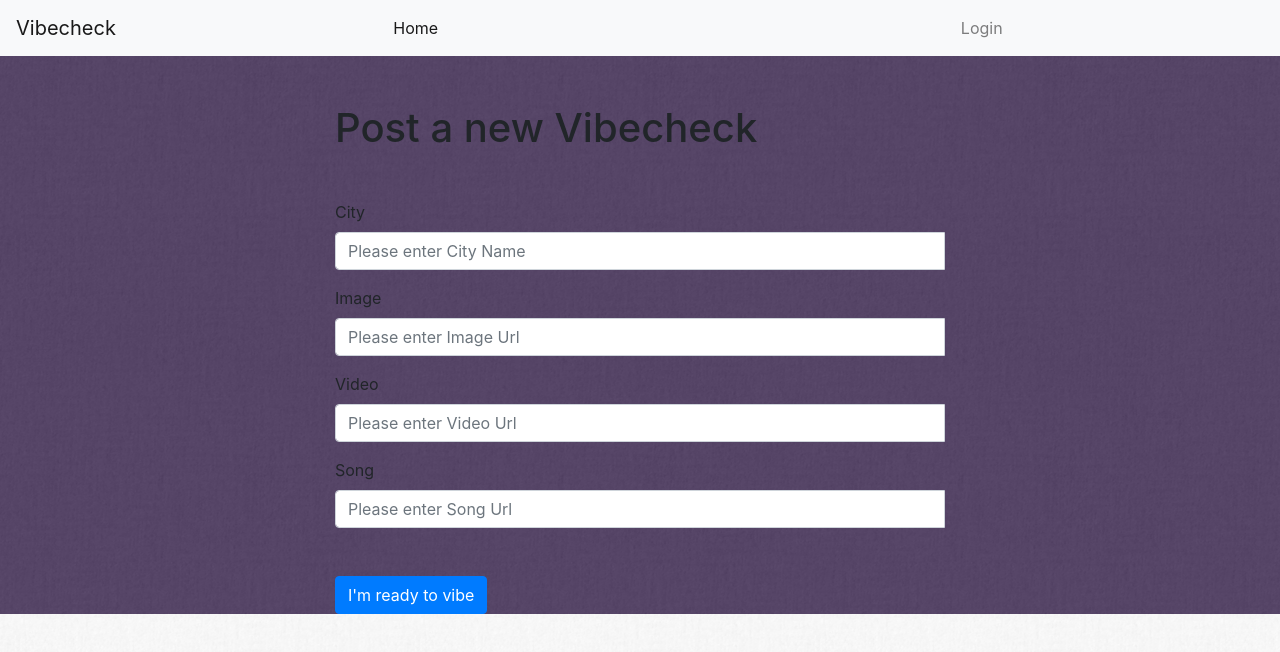
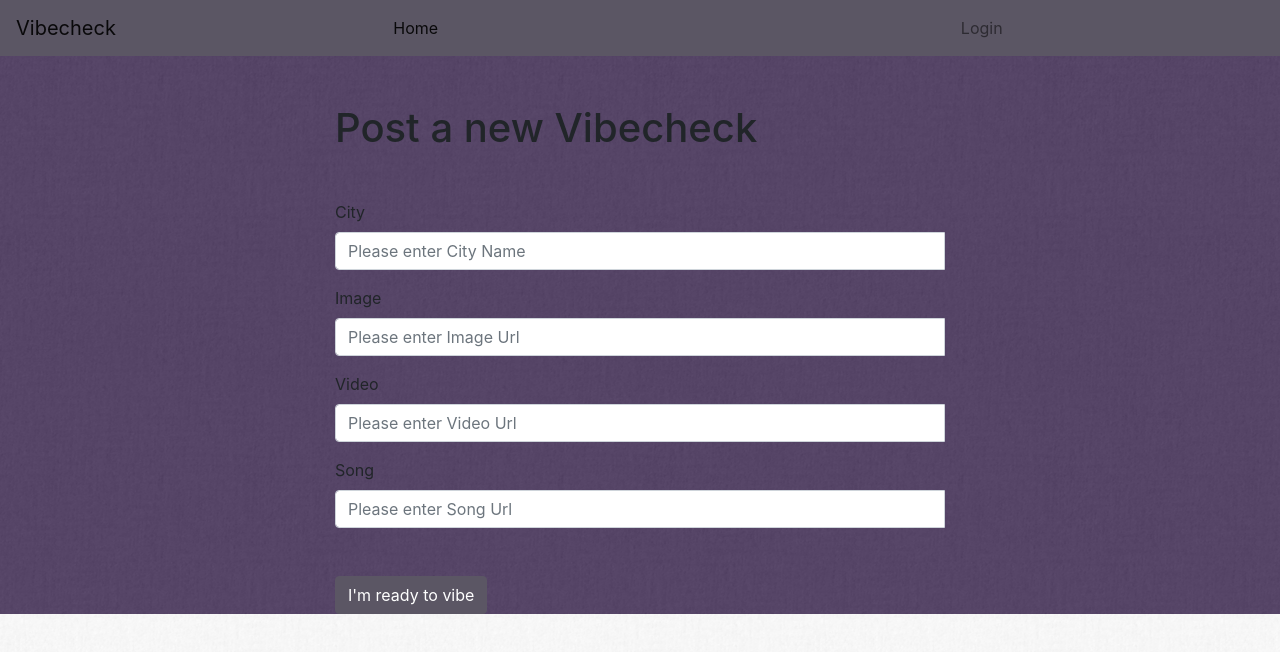
Before and after one commit to KoCusveller/Vibecheck-frontend, a React (Create React App) app: page /PostCity in a window 1280 px wide. Shown: the top 652 px of the page. Built offline with nearby package versions, Linux system fonts and the light colour scheme; no server answers.

Commit message:
added custom css, primary color is changed

```diff
--- a/package.json
+++ b/package.json
@@ -8,6 +8,7 @@
     "@testing-library/user-event": "^7.1.2",
     "axios": "^0.19.2",
     "bootstrap": "^4.4.1",
+    "node-sass": "^4.14.1",
     "react": "^16.13.0",
     "react-bootstrap": "^1.0.0-beta.17",
     "react-dom": "^16.13.0",
--- a/src/components/Navigation/index.js
+++ b/src/components/Navigation/index.js
@@ -14,7 +14,7 @@ export default function Navigation() {
   const loginLogoutControls = token ? <LoggedIn /> : <LoggedOut />;
 
   return (
-		<Navbar bg="light" expand="lg">
+    <Navbar bg="primary" expand="lg">
       <Navbar.Brand as={NavLink} to="/">
         Vibecheck
       </Navbar.Brand>
--- a/src/components/Style/CityMiniature.css
+++ b/src/components/Style/CityMiniature.css
@@ -6,7 +6,7 @@
   border: 0;
 }
 .cardButton {
-	border: 0;
+  border: none;
   background-color: white;
   width: 100%;
   height: 100%;
--- /dev/null
+++ b/src/custom.scss
@@ -0,0 +1,4 @@
+$primary: rgb(91, 86, 100);
+$secondary: #414141;
+
+@import "~bootstrap/scss/bootstrap.scss";
--- a/src/index.js
+++ b/src/index.js
@@ -6,7 +6,8 @@ import * as serviceWorker from "./serviceWorker";
 import store from "./store";
 import { Provider } from "react-redux";
 import { BrowserRouter as Router } from "react-router-dom";
-import "bootstrap/dist/css/bootstrap.min.css";
+// import "bootstrap/dist/css/bootstrap.min.css";
+import "./custom.scss";
 
 ReactDOM.render(
   <Router>
--- a/src/pages/HomePage.js
+++ b/src/pages/HomePage.js
@@ -27,7 +27,7 @@ export default function HomePage() {
 
   return (
     <div>
-			<Container fluid>
+      <Container className="cityContainer" fluid>
         <div
           style={{
             display: "flex",
```
Also changed, not shown: 1 other file (tests, documents, lock files or other folders). Lines whose indentation alone changed are shown as unchanged.
